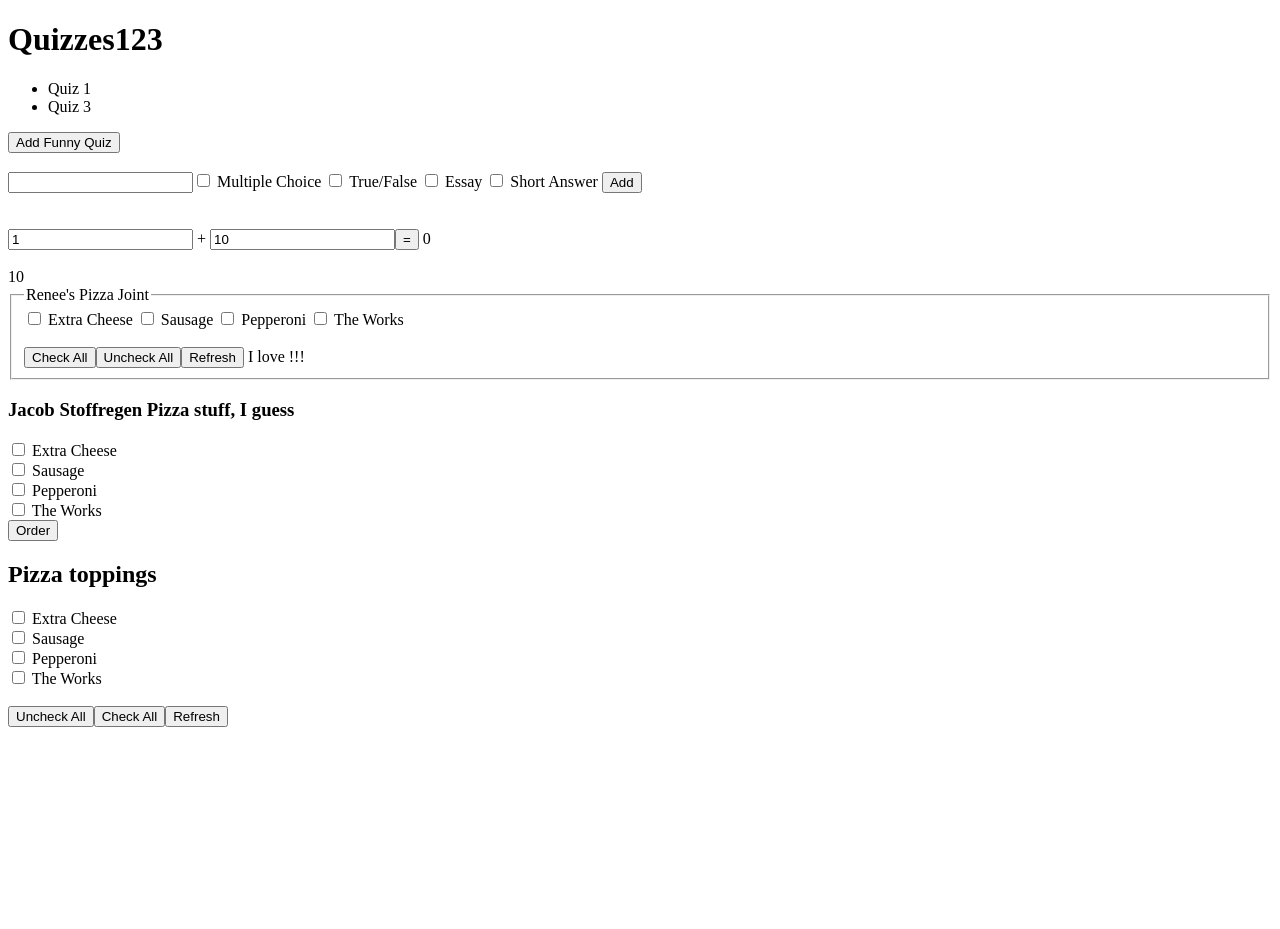
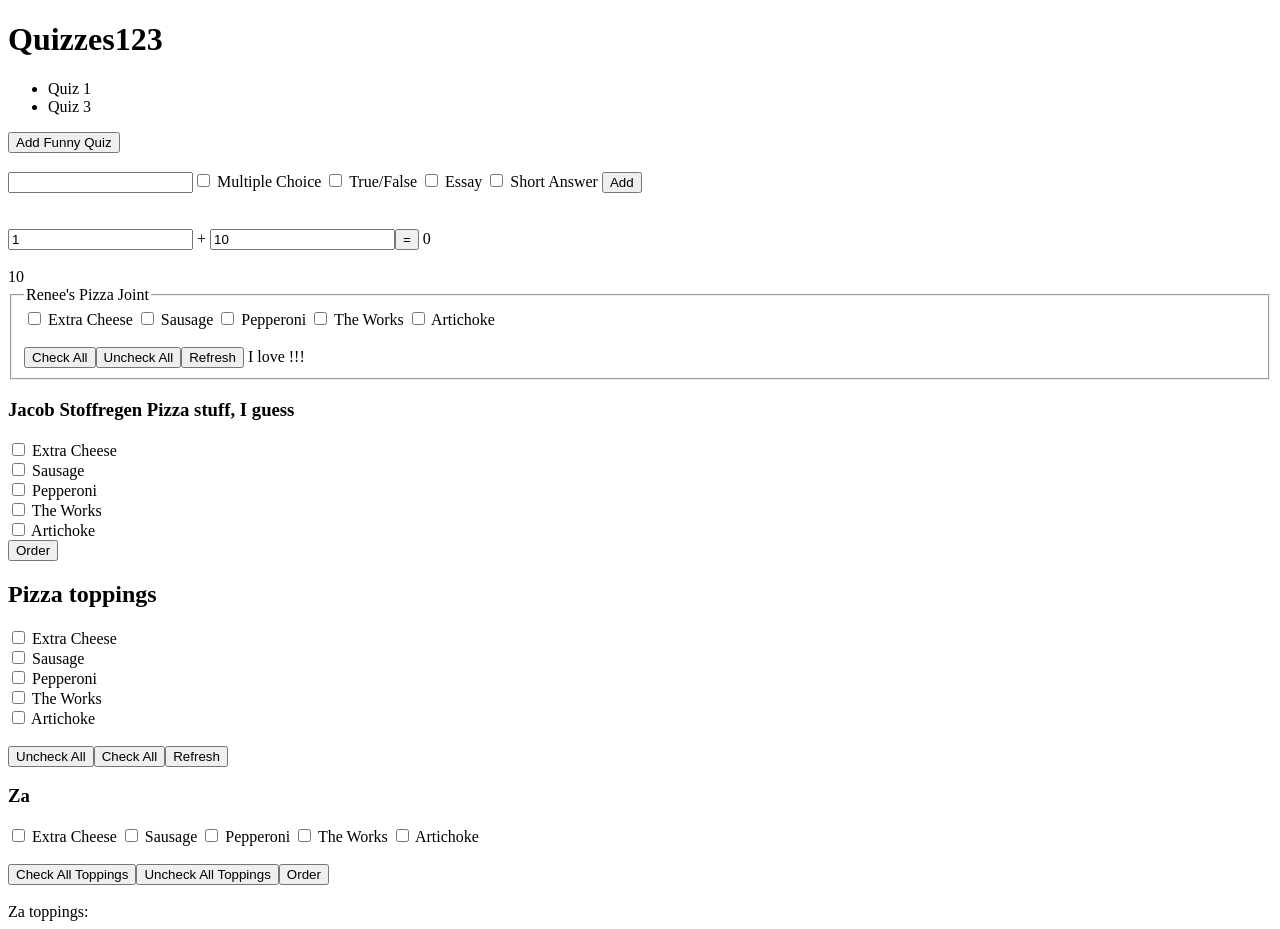
Before and after one commit to 2018-spring-mjs-th/week-two-a, an Angular app: page / in a window 1280 px wide. Before the commit the page ends 800 px from the top, so only its background shows below. Built offline with nearby package versions, Linux system fonts and the light colour scheme.

Commit message:
Jacob's First Za Commit

```diff
--- a/src/app/app.component.html
+++ b/src/app/app.component.html
@@ -54,3 +54,6 @@
 <div>
   <pizza-toppings></pizza-toppings>
 </div>
+<div>
+  <jpbong-pizza-toppings></jpbong-pizza-toppings>
+</div>
--- a/src/app/app.module.ts
+++ b/src/app/app.module.ts
@@ -9,6 +9,7 @@ import { FormsModule } from '@angular/forms';
 import { QuestionTypesService } from './question-types.service';
 import { PizzaToppingsService } from './pizza-toppings.service';
 import { QuestionTypesComponent } from './question-types/question-types.component';
+import { JpbongPizzaToppingsComponent } from './jpbong-pizza-toppings.component';
 import { RgrittnerPizzaToppingsComponent } from './rgrittner-pizza-toppings/rgrittner-pizza-toppings.component';
 import { JStoffComponentComponent } from './j-stoff-component/j-stoff-component.component';
 import { PizzaToppingsComponent } from './pizza-toppings/pizza-toppings.component';
@@ -18,6 +19,7 @@ import { PizzaToppingsComponent } from './pizza-toppings/pizza-toppings.componen
   declarations: [
     AppComponent,
     QuestionTypesComponent,
+    JpbongPizzaToppingsComponent,
     RgrittnerPizzaToppingsComponent,
     JStoffComponentComponent,
     PizzaToppingsComponent
--- /dev/null
+++ b/src/app/jpbong-pizza-toppings.component.html
@@ -0,0 +1,19 @@
+<div>
+  <h3>Za</h3>
+  <span *ngFor="let topping of toppingType">
+    <label>
+      <input type="checkbox" [(ngModel)]="topping.checked" />
+      {{ topping.topping }}
+    </label>
+  </span>
+  <br />
+  <span>
+    <br />
+    <button type="button" (click)="checkAll()">Check All Toppings</button>
+    <button type="button" (click)="uncheckAll()">Uncheck All Toppings</button>
+    <button type="button" (click)="order()">Order</button>
+    <br />
+    <br />
+    Za toppings: {{ listOfToppings }}
+  </span>
+</div>
--- /dev/null
+++ b/src/app/jpbong-pizza-toppings.component.ts
@@ -0,0 +1,43 @@
+import { Component, OnInit, ViewChild } from '@angular/core';
+import { PizzaToppingsService } from './pizza-toppings.service';
+
+interface toppingType {
+    topping: string;
+    checked: boolean;
+    summary: string;
+}
+
+@Component({
+    selector: 'jpbong-pizza-toppings'
+    , templateUrl: './jpbong-pizza-toppings.component.html'
+})
+
+export class JpbongPizzaToppingsComponent implements OnInit {
+    constructor(private pizzaToppings: PizzaToppingsService) { }
+    public toppingType: toppingType[];
+
+    ngOnInit() {
+        this.toppingType = this.pizzaToppings.getAvailablePizzaToppings()
+        .map(x => ({topping: x, checked: false, summary: ""}));
+    }
+
+    public checkAll() {
+        this.toppingType = this.pizzaToppings.getAvailablePizzaToppings()
+        .map(x => ({topping: x, checked: true, summary: x}));
+    }
+
+    public uncheckAll() {
+        this.toppingType = this.pizzaToppings.getAvailablePizzaToppings()
+        .map(x => ({topping: x, checked: false, summary: ""}));
+    }
+
+    public listOfToppings: string;
+
+    public order() {
+        this.listOfToppings = this.toppingType
+            .filter(x => x.checked)
+            .map(x => x.topping)
+            .join(', ')
+            console.log(this.listOfToppings);
+    }
+}
--- a/src/app/pizza-toppings.service.ts
+++ b/src/app/pizza-toppings.service.ts
@@ -11,6 +11,7 @@ export class PizzaToppingsService {
       , "Sausage"
       , "Pepperoni"
       , "The Works"
+      , "Artichoke"
     ];
   }
 }
```
Also changed, not shown: 1 other file (tests, documents, lock files or other folders).
